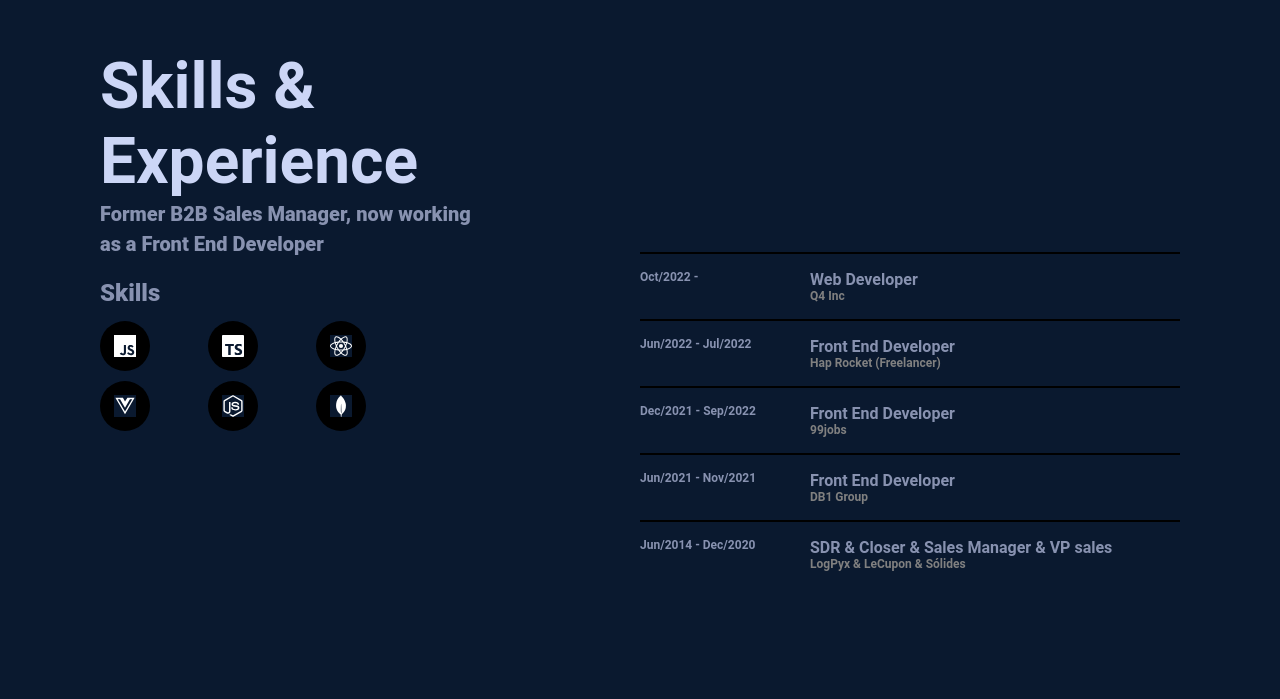
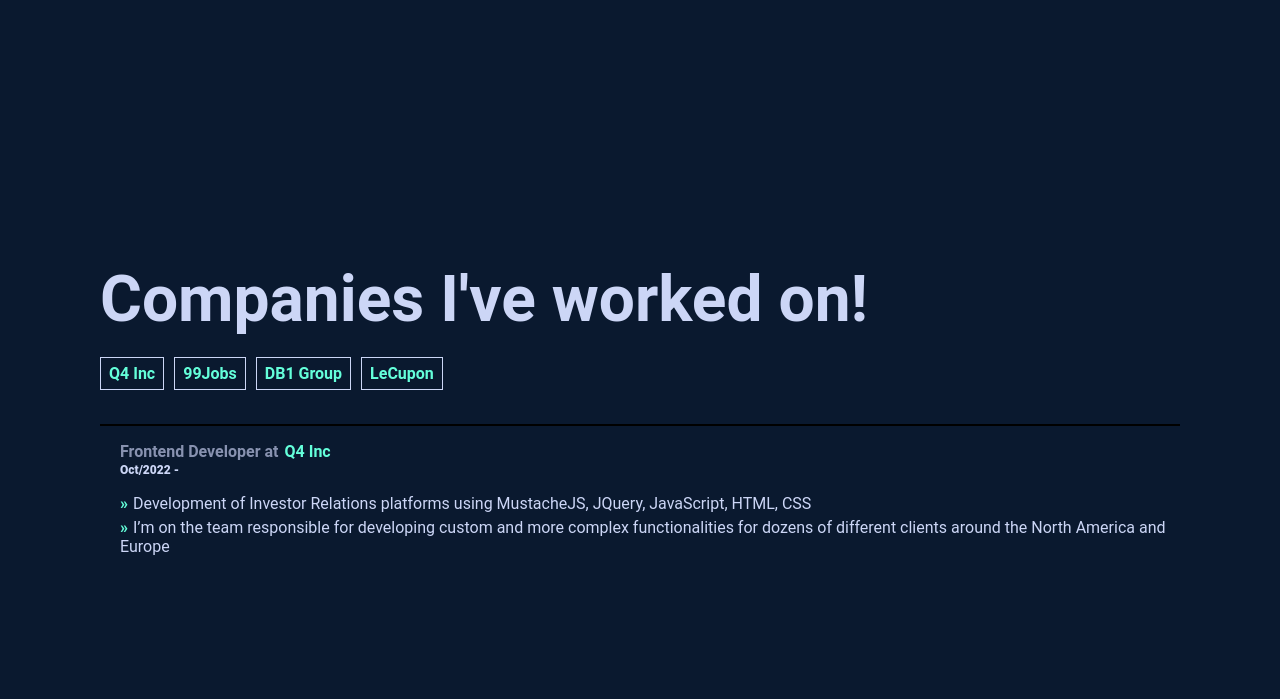
Before and after one commit to Britosl1/portfolio-2022, a React (Create React App) app: page / in a window 1280 px wide. Shown: the part 1581-2280 px from the top of the page. Built offline with nearby package versions, Linux system fonts and the light colour scheme.

Commit message:
[feat]: update experience and create new functionality

```diff
--- a/src/components/ContactBox/styles.ts
+++ b/src/components/ContactBox/styles.ts
@@ -16,7 +16,7 @@
     font-size: 12px;
     font-weight: 600;
     margin-bottom: 6px;
-    color: grey;
+    color: ${({ theme }) => theme.button.link};
   }
 
   h4 {
--- a/src/components/ExperienceBox/index.tsx
+++ b/src/components/ExperienceBox/index.tsx
@@ -6,11 +6,17 @@
   ExperienceCompanyContainer,
 } from './styles'
 
+type ActivitiesProps = {
+  id: string
+  role: string
+}
+
 interface IExperienceBoxProps {
   startDate: string
   endDate: string
   role: string
   company: string
+  activities: ActivitiesProps[]
 }
 
 const ExperienceBox: React.FC<IExperienceBoxProps> = ({
@@ -18,16 +24,24 @@
   endDate,
   role,
   company,
+  activities,
 }) => {
   return (
     <ExperienceBoxContainer>
       <ExperienceInfoContainer>
-        <p className="date-container">
-          {startDate} - {endDate}
-        </p>
         <ExperienceCompanyContainer>
-          <h4>{role}</h4>
-          <p>{company}</p>
+          <div className="company-container">
+            <h4>{role} at</h4>
+            <span>{company}</span>
+          </div>
+          <p className="date-container">
+            {startDate} - {endDate}
+          </p>
+          <ul>
+            {activities.map((activity) => (
+              <li key={activity.id}>{activity.role}</li>
+            ))}
+          </ul>
         </ExperienceCompanyContainer>
       </ExperienceInfoContainer>
     </ExperienceBoxContainer>
--- a/src/components/ExperienceBox/styles.ts
+++ b/src/components/ExperienceBox/styles.ts
@@ -7,14 +7,15 @@
 `
 
 export const ExperienceInfoContainer = styled.div`
-  display: flex;
   p {
     font-size: 12px;
     font-weight: 600;
   }
-  .date-container {
-    min-width: 130px;
+  span {
+    color: ${({ theme }) => theme.button.link};
+    font-weight: 700;
   }
+
   @media screen and (max-width: 340px) {
     flex-direction: column;
   }
@@ -23,14 +24,40 @@
 export const ExperienceCompanyContainer = styled.div`
   display: flex;
   flex-direction: column;
-  margin-left: 40px;
+  margin-left: 20px;
+
+  .company-container {
+    display: flex;
+    align-items: center;
+    gap: 6px;
+  }
+
+  ul {
+    list-style: none;
+    padding-left: 0;
+    margin-top: 10px;
+  }
+
+  li {
+    color: ${({ theme }) => theme.primary.text};
+    margin: 5px 0px;
+  }
+
+  li::before {
+    content: '»';
+    color: ${({ theme }) => theme.button.link};
+    font-weight: bold;
+    display: inline-block;
+    font-size: 16px;
+    margin-right: 5px;
+  }
   @media screen and (max-width: 340px) {
     margin-left: 0px;
     margin-top: 10px;
   }
 
   p {
-    color: grey;
+    color: ${({ theme }) => theme.primary.text};
     font-weight: 700;
   }
 `
--- a/src/sections/Experiences/experienceData.ts
+++ b/src/sections/Experiences/experienceData.ts
@@ -4,34 +4,75 @@
     startDate: 'Oct/2022',
     endDate: '',
     company: 'Q4 Inc',
-    role: 'Web Developer',
-  },
-  {
-    id: '2',
-    startDate: 'Jun/2022',
-    endDate: 'Jul/2022',
-    company: 'Hap Rocket (Freelancer)',
-    role: 'Front End Developer',
+    role: 'Frontend Developer',
+    activities: [
+      {
+        id: '1',
+        role: 'Development of Investor Relations platforms using MustacheJS, JQuery, JavaScript, HTML, CSS',
+      },
+      {
+        id: '2',
+        role: 'I’m on the team responsible for developing custom and more complex functionalities for dozens of different clients around the North America and Europe',
+      },
+    ],
   },
   {
     id: '3',
     startDate: 'Dec/2021',
     endDate: 'Sep/2022',
     company: '99jobs',
-    role: 'Front End Developer',
+    role: 'Frontend Developer',
+    activities: [
+      {
+        id: '1',
+        role: 'Development of ATS’ applications using VueJs, NextJS, TypeScript, JavaScript, Redux, Vuex, GraphQL, Apollo, Bootstrap',
+      },
+      {
+        id: '2',
+        role: 'Responsible for implementing components that reduced by 3x the time we took to fix and update different applications',
+      },
+      {
+        id: '3',
+        role: 'Developed different websites that uses the ATS system for recruiting new employees for big companies',
+      },
+    ],
   },
   {
     id: '4',
     startDate: 'Jun/2021',
     endDate: 'Nov/2021',
     company: 'DB1 Group',
-    role: 'Front End Developer',
+    role: 'Frontend Developer',
+    activities: [
+      {
+        id: '1',
+        role: 'Development of CRM app using React Native, TypeScript, Redux, Firebase, Jest',
+      },
+      {
+        id: '2',
+        role: 'Developed different components, forms and functionalities of the app',
+      },
+    ],
   },
   {
     id: '5',
-    startDate: 'Jun/2014',
+    startDate: 'Dec/2017',
     endDate: 'Dec/2020',
-    company: 'LogPyx & LeCupon & Sólides',
-    role: 'SDR & Closer & Sales Manager & VP sales',
+    company: 'LeCupon',
+    role: 'VP sales',
+    activities: [
+      {
+        id: '1',
+        role: 'Me and a team of 4 people (the two owners and other two professionals) built LeCupon from an early-stage startup, until becoming a successful tech company',
+      },
+      {
+        id: '2',
+        role: 'I was responsible for building and developing the sales process and the customer success process of the company',
+      },
+      {
+        id: '3',
+        role: 'Also I’ve helped developing the new business model of the company that made LeCupon grow 2000% in 2020, from 6 to 25 employees in 4 months.',
+      },
+    ],
   },
 ]
--- a/src/sections/Experiences/index.tsx
+++ b/src/sections/Experiences/index.tsx
@@ -1,4 +1,4 @@
-import React from 'react'
+import React, { useEffect, useState } from 'react'
 import ExperienceBox from '../../components/ExperienceBox'
 import RoundIcon from '../../components/RoundIcon'
 import { experienceData } from './experienceData'
@@ -29,6 +29,19 @@
 }
 
 const Experiences: React.FC = () => {
+  const [company, setCompany] = useState(experienceData)
+
+  const filterCompanies = (companyName: string) => {
+    const filteredData = experienceData.filter(
+      (company) => company.company === companyName
+    )
+    return setCompany(filteredData)
+  }
+
+  useEffect(() => {
+    filterCompanies('Q4 Inc')
+  }, [])
+
   return (
     <motion.div
       initial="offscreen"
@@ -38,31 +51,26 @@
     >
       <ExperiencesContainer id="experience" variants={experiencesVariant}>
         <ExperiencesLeftContainer>
-          <h1>Skills & Experience</h1>
-          <p>Former B2B Sales Manager, now working as a Front End Developer</p>
+          <h1>Companies I've worked on!</h1>
           <SkillsContainer>
-            <h2>Skills</h2>
-            <SkillsIconsContainer>
-              <RoundIcon icon={<SiJavascript size={22} />} />
-              <RoundIcon icon={<SiTypescript size={22} />} />
-              <RoundIcon icon={<SiReact size={22} />} />
-              <RoundIcon icon={<FaVuejs size={22} />} />
-              <RoundIcon icon={<FaNodeJs size={22} />} />
-              <RoundIcon icon={<SiMongodb size={22} />} />
-            </SkillsIconsContainer>
+            <button onClick={() => filterCompanies('Q4 Inc')}>Q4 Inc</button>
+            <button onClick={() => filterCompanies('99jobs')}>99Jobs</button>
+            <button onClick={() => filterCompanies('DB1 Group')}>
+              DB1 Group
+            </button>
+            <button onClick={() => filterCompanies('LeCupon')}>LeCupon</button>
           </SkillsContainer>
-        </ExperiencesLeftContainer>
-        <ExperiencesRightContainer>
-          {experienceData.map((exp) => (
+          {company.map((exp) => (
             <ExperienceBox
               key={exp.id}
               startDate={exp.startDate}
               endDate={exp.endDate}
               company={exp.company}
               role={exp.role}
+              activities={exp.activities}
             />
           ))}
-        </ExperiencesRightContainer>
+        </ExperiencesLeftContainer>
       </ExperiencesContainer>
     </motion.div>
   )
--- a/src/sections/Experiences/styles.ts
+++ b/src/sections/Experiences/styles.ts
@@ -4,13 +4,15 @@
 export const ExperiencesContainer = styled(motion.section)`
   display: flex;
   height: 100vh;
+  align-items: center;
   @media screen and (max-width: 769px) {
     flex-direction: column;
+    justify-content: center;
   }
 `
 
 export const ExperiencesLeftContainer = styled.div`
-  width: 50%;
+  /* width: 50%; */
   display: flex;
   flex-direction: column;
   padding: 30px 0px;
@@ -41,10 +43,23 @@
 `
 
 export const SkillsContainer = styled.div`
-  margin-top: 20px;
-  h2 {
-    font-weight: 800;
+  margin: 20px 0px;
+  display: flex;
+  gap: 10px;
+  button {
+    cursor: pointer;
+    padding: 6px 8px;
+    border: 1px solid ${({ theme }) => theme.primary.text};
+    color: ${({ theme }) => theme.button.link};
+    font-weight: 700;
+    background-color: transparent;
     margin-bottom: 14px;
+    font-size: 16px;
+  }
+  button:hover {
+    border: 1px solid ${({ theme }) => theme.primary.text};
+    color: #0a192f;
+    background-color: ${({ theme }) => theme.primary.text};
   }
 `
 
--- a/src/sections/Footer/index.tsx
+++ b/src/sections/Footer/index.tsx
@@ -22,7 +22,7 @@
     y: 0,
     transition: {
       type: 'spring',
-      bounce: 0.4,
+      bounce: 0.1,
       duration: 0.8,
     },
   },
--- a/src/sections/Hero/styles.ts
+++ b/src/sections/Hero/styles.ts
@@ -37,7 +37,7 @@
   display: flex;
   justify-content: space-between;
   align-items: center;
-  color: grey;
+  color: ${({ theme }) => theme.button.link};
   font-weight: 700;
   position: absolute;
   bottom: 100px;
--- a/src/sections/Projects/index.tsx
+++ b/src/sections/Projects/index.tsx
@@ -21,7 +21,7 @@
     y: 0,
     transition: {
       type: 'spring',
-      bounce: 0.4,
+      bounce: 0.1,
       duration: 0.8,
     },
   },
--- a/src/sections/Projects/styles.ts
+++ b/src/sections/Projects/styles.ts
@@ -5,6 +5,7 @@
   display: flex;
   justify-content: space-between;
   height: 100vh;
+  align-items: center;
   h1 {
     margin-bottom: 16px;
   }
```
